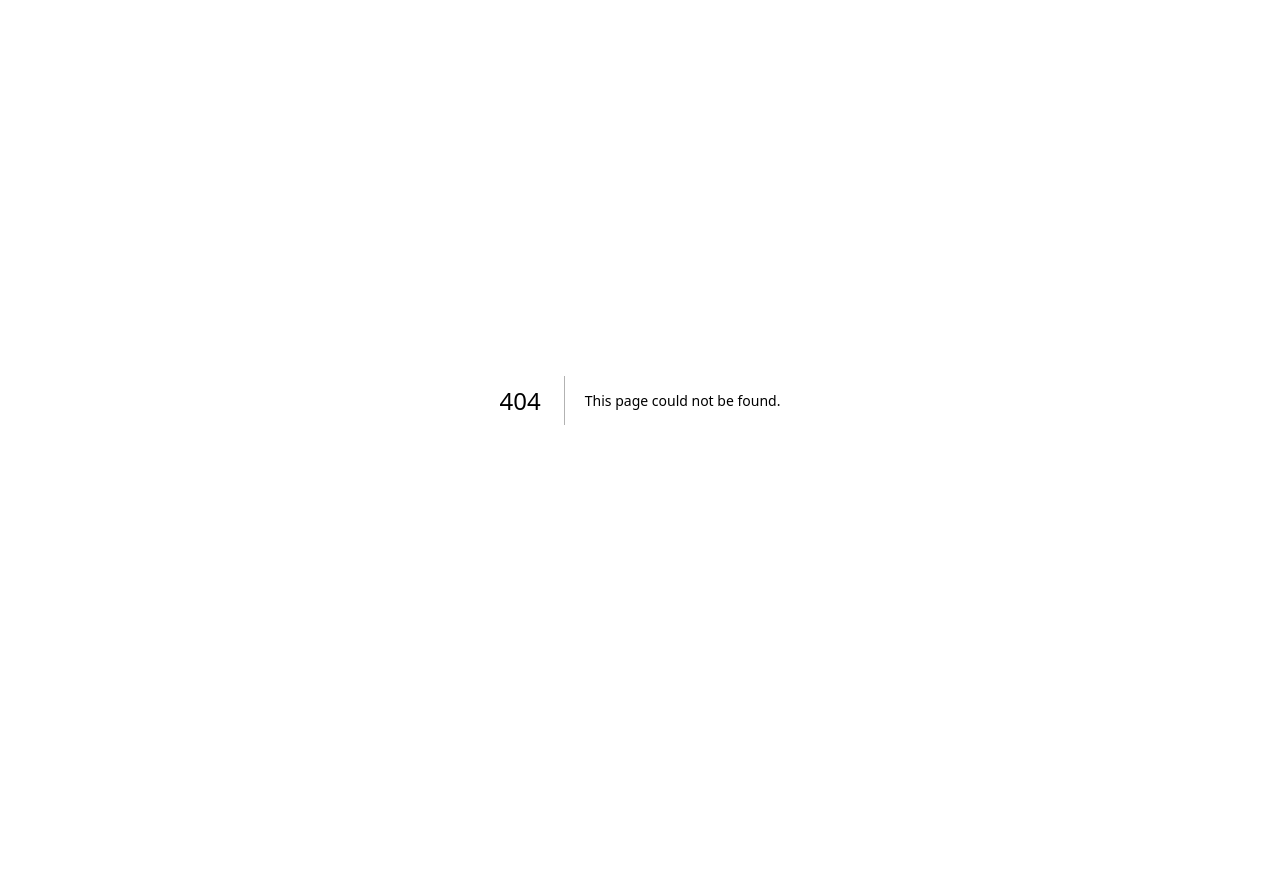
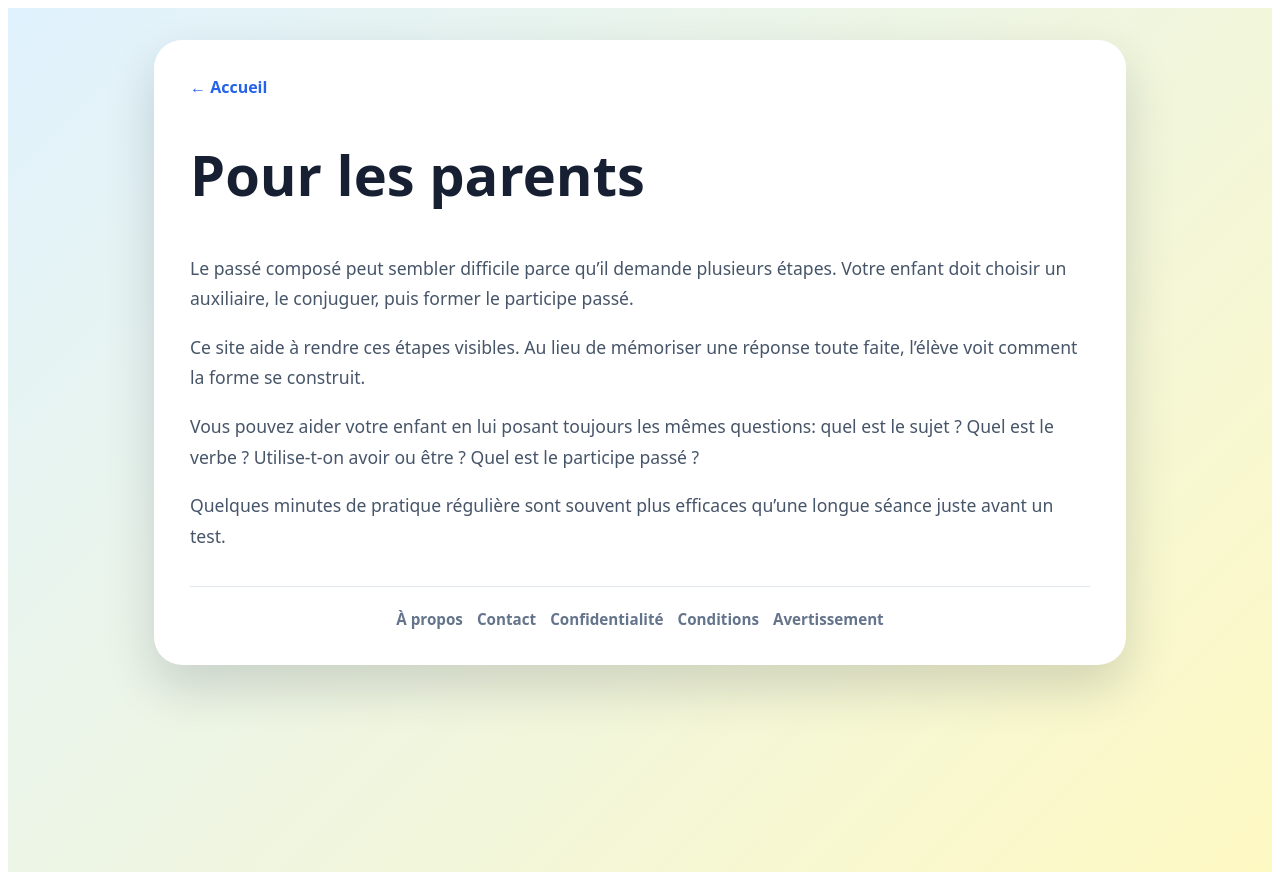
Before and after one commit to ossthun/machinepc, a Next.js app: page /pour-les-parents in a window 1280 px wide. Before the commit this address had no page. Before the commit the page ends 800 px from the top, so only its background shows below. Built offline with nearby package versions, Linux system fonts and the light colour scheme.

Commit message:
Create pour-les-parents.js page with content

```diff
--- /dev/null
+++ b/pages/pour-les-parents.js
@@ -0,0 +1,26 @@
+import SiteLayout from "../components/SiteLayout";
+
+export default function Page() {
+  return (
+    <SiteLayout title="Pour les parents">
+      <p>
+        Le passé composé peut sembler difficile parce qu’il demande plusieurs
+        étapes. Votre enfant doit choisir un auxiliaire, le conjuguer, puis
+        former le participe passé.
+      </p>
+      <p>
+        Ce site aide à rendre ces étapes visibles. Au lieu de mémoriser une
+        réponse toute faite, l’élève voit comment la forme se construit.
+      </p>
+      <p>
+        Vous pouvez aider votre enfant en lui posant toujours les mêmes
+        questions: quel est le sujet ? Quel est le verbe ? Utilise-t-on avoir ou
+        être ? Quel est le participe passé ?
+      </p>
+      <p>
+        Quelques minutes de pratique régulière sont souvent plus efficaces qu’une
+        longue séance juste avant un test.
+      </p>
+    </SiteLayout>
+  );
+}
```
